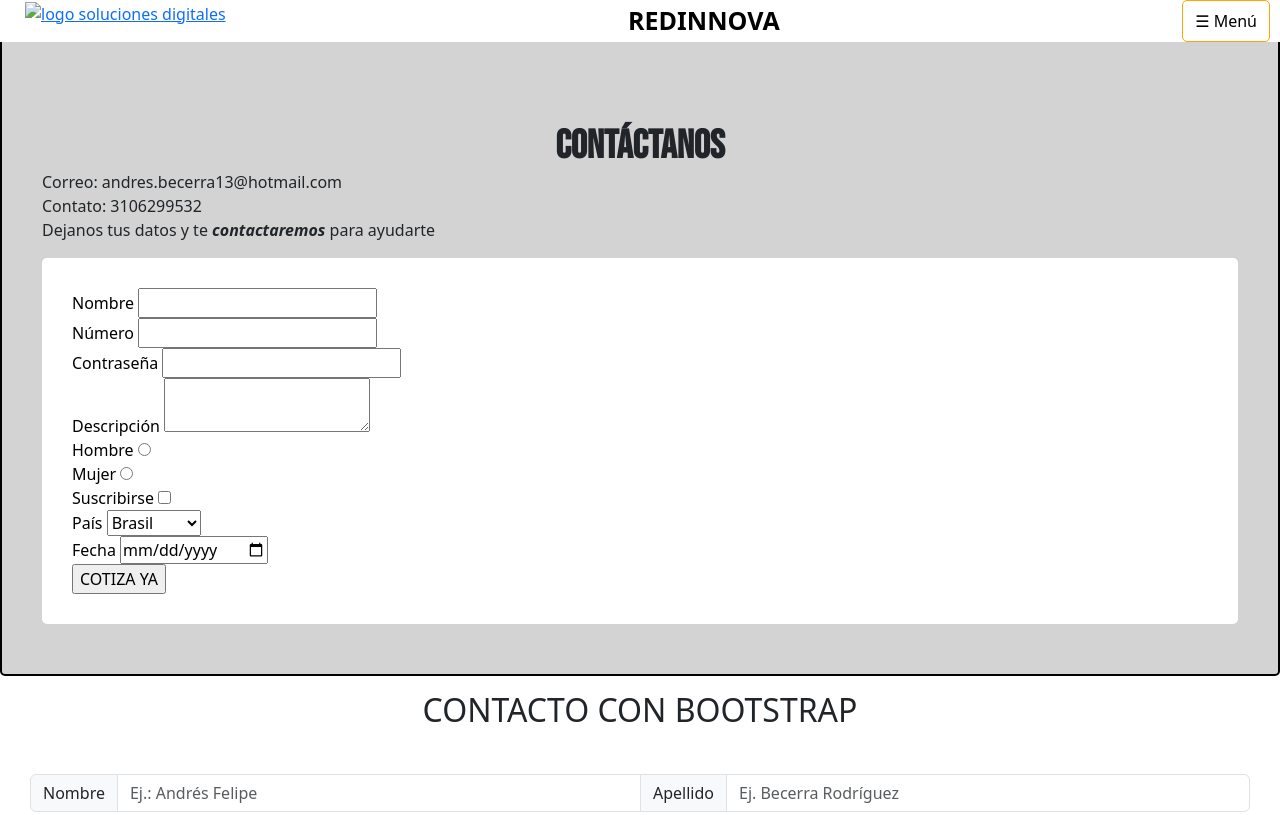
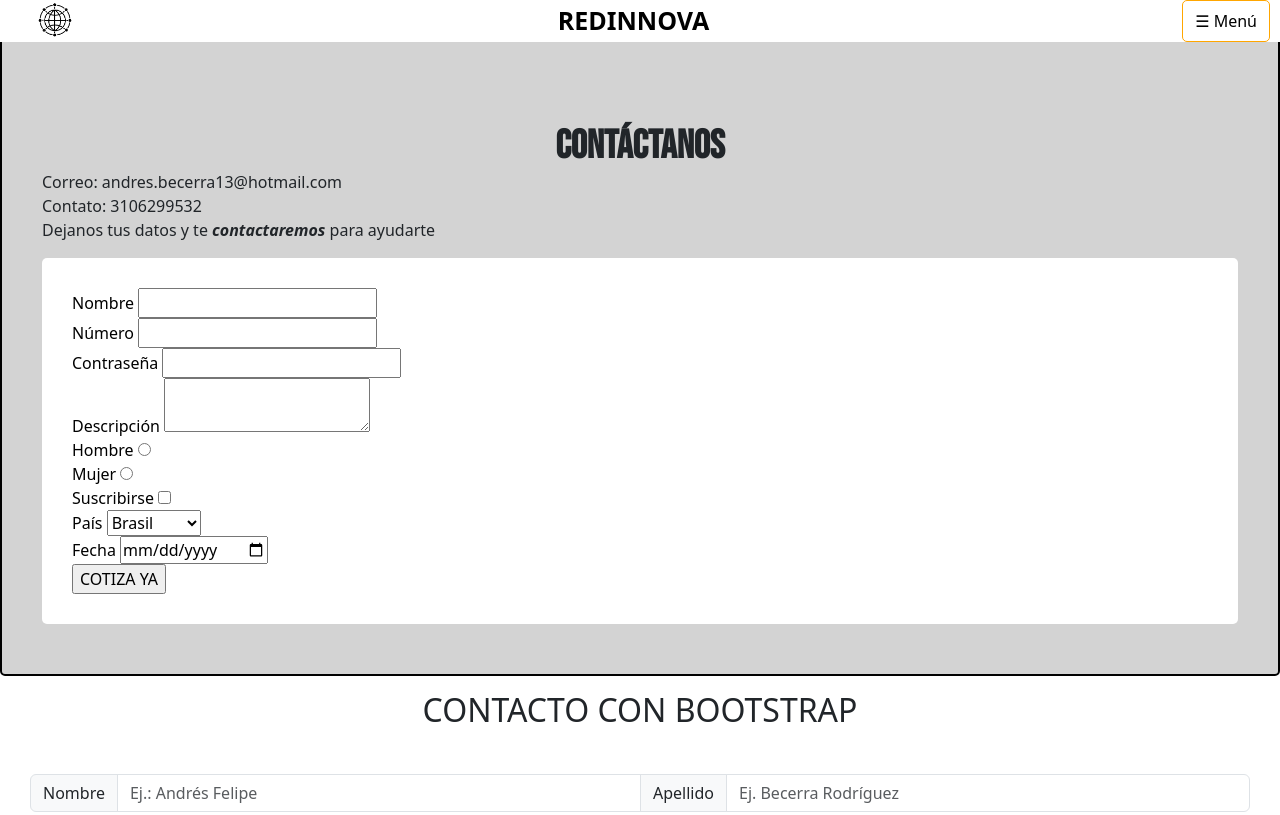
Before and after one commit to andres13-08/Ejercicio-1, a plain HTML site: page pages/contacto.html in a window 1280 px wide. Shown: the top 815 px of the page. Drawn offline with nearby package versions, Linux system fonts and the light colour scheme; the site is published under a folder, as on GitHub Pages, so addresses that start at the root find nothing.

Commit message:
Ajustes 25 de julio 4:53

```diff
--- a/pages/contacto.html
+++ b/pages/contacto.html
@@ -12,7 +12,7 @@
 </head>
     <body class="body">
         <header class="header">
-            <a href="/index.html"><img src="/imagenes/logo.png" class="logo" alt="logo soluciones digitales" a href="/index.html"></a>
+            <a href="/index.html"><img src="../imagenes/logo.png" class="logo" alt="logo soluciones digitales" a href="/index.html"></a>
             <a class="titulo-header">REDINNOVA</a>
             <button id="menu-toggle" class="menu-btn">☰ Menú</button>
         </header>
```
Also changed, not shown: pages/especialidades.html (+1 -1 lines), pages/nosotros.html (+1 -1 lines), pages/precios.html (+1 -1 lines).
